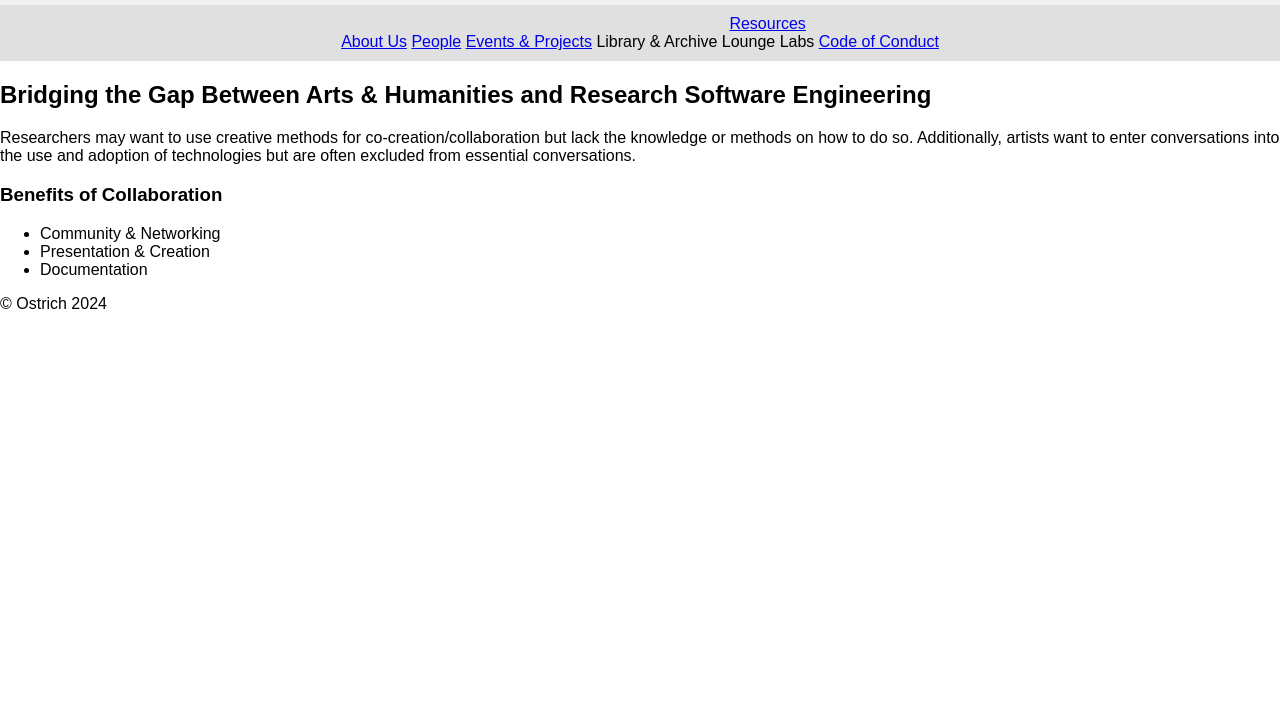
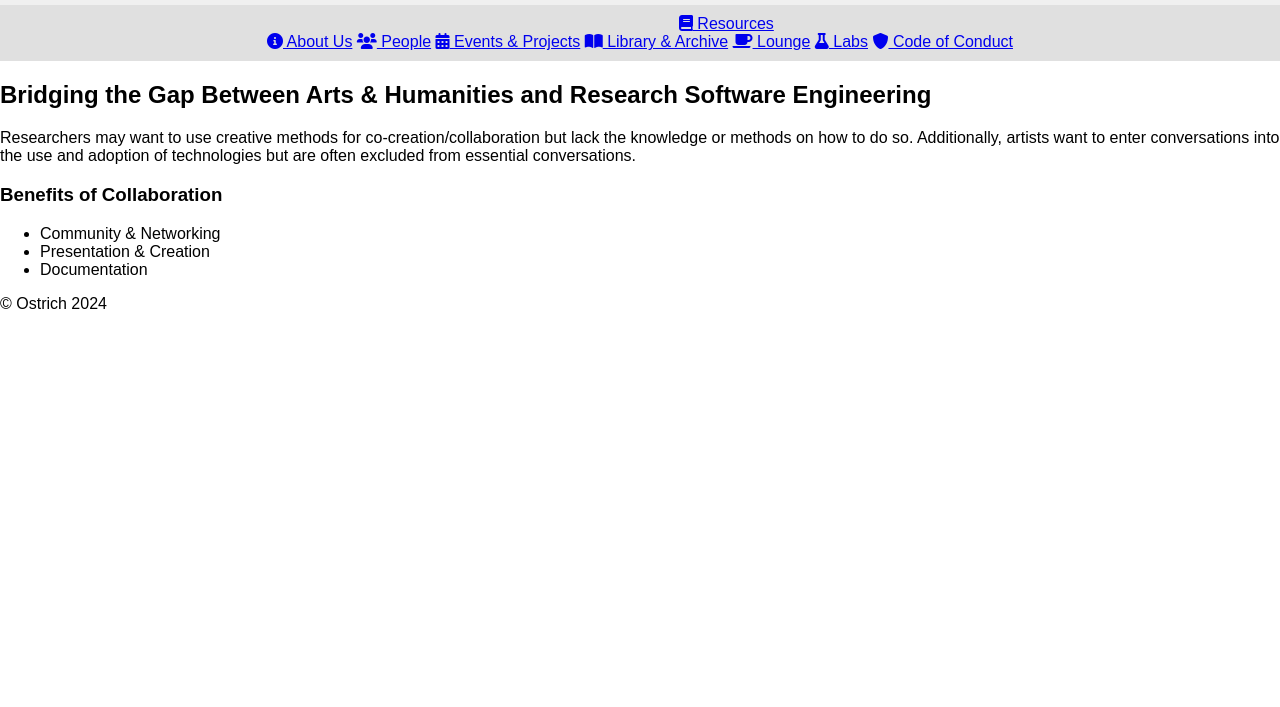
Before and after one commit to NPDebs/cw24-hack-day-team-ostrich, a plain HTML site: page index.html in a window 1280 px wide. Shown: the part 93-800 px from the top of the page. Drawn offline with Linux system fonts and the light colour scheme; files that its build step writes are made by us from their sources.

Commit message:
Add icons and link Javascript file.

```diff
--- a/index.html
+++ b/index.html
@@ -4,7 +4,8 @@
   <meta charset="UTF-8">
   <meta name="viewport" content="width=device-width, initial-scale=1.0">
   <title>CW24 Hack Day - Team Ostrich</title>
-  <link rel="stylesheet" href="css/style.css">
+  <link rel="stylesheet" href="assets/css/style.css">
+  <link rel="stylesheet" href="https://cdnjs.cloudflare.com/ajax/libs/font-awesome/6.0.0-beta3/css/all.min.css">
 </head>
 
 <body>
@@ -13,18 +14,20 @@
   </header>
   <nav>
     <ul>
-      <li><a href="#">About Us</a></li>
-      <li><a href="#">People</a></li>
-      <li><a href="#">Events & Projects</a></li>
-      <li class="dropdown">
-        <a href="#" class="dropdown-toggle">Resources</a>
-        <ul class="dropdown-menu">
-          <li><a href="#"></a>Library & Archive</li>
-          <li><a href="#"></a>Lounge</li>
-          <li><a href="#"></a>Labs</li>
-      <li><a href="#">Code of Conduct</a></li>
+        <li><a href="#"><i class="fas fa-info-circle"></i> About Us</a></li>
+        <li><a href="#"><i class="fas fa-users"></i> People</a></li>
+        <li><a href="#"><i class="fas fa-calendar-alt"></i> Events & Projects</a></li>
+        <li class="dropdown" id="resources-dropdown">
+            <a href="#" class="dropdown-toggle" onclick="toggle_dropdown()"><i class="fas fa-book"></i> Resources</a>
+            <ul class="dropdown-menu">
+                <li><a href="#"><i class="fas fa-book-open"></i> Library & Archive</a></li>
+                <li><a href="#"><i class="fas fa-coffee"></i> Lounge</a></li>
+                <li><a href="#"><i class="fas fa-flask"></i> Labs</a></li>
+            </ul>
+        </li>
+        <li><a href="#"><i class="fas fa-shield-alt"></i> Code of Conduct</a></li>
     </ul>
-  </nav>
+</nav>
 
   <main>
     <section id="intro">
@@ -34,8 +37,7 @@
         the knowledge or methods on how to do so. Additionally, artists want to enter conversations
         into the use and adoption of technologies but are often excluded from essential conversations.
         </p>
-        <p>
-        </p>
+        <p></p>
     </section>
 
     <section id="benefits">
@@ -51,5 +53,7 @@
   <footer>
     <p>&copy; Ostrich 2024</p>
   </footer>
+
+  <script src="assets/js/scripts.js"></script>
 </body>
 </html>
```
